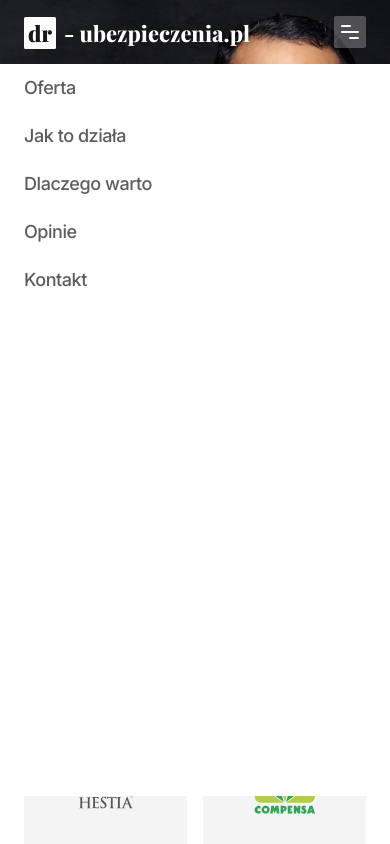
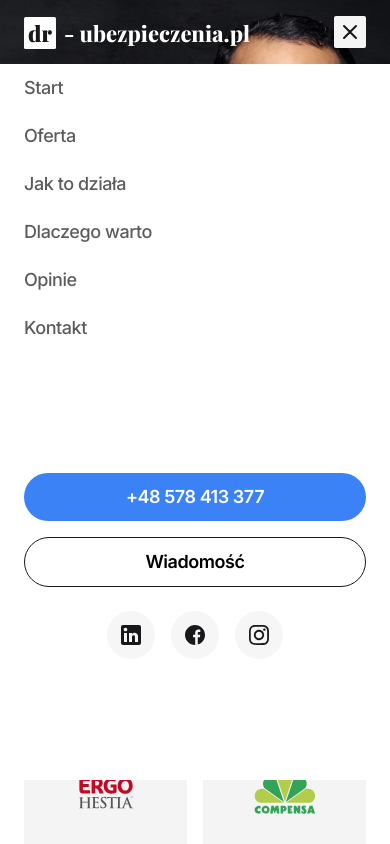
Before and after one commit to OrionFanWeb1701/dr-ubezpieczenia-project, a website: page index.html in a window 390 px wide. Both pictures are taken after a click on the element 350 px from the left and 33 px from the top of the page. Shown: the top 844 px of the page. Drawn offline with nearby package versions, Linux system fonts and the light colour scheme; files whose address does not match are found by name.

Commit message:
add navigation

```diff
--- a/dev/js/components/menu.js
+++ b/dev/js/components/menu.js
@@ -1,21 +1,37 @@
 const navigation = () => {
 	const header = document.querySelector('.header');
 	const burgerIcon = document.querySelector('.header__burger-box');
-	const menuList = document.querySelector('.header__menu');
+	const menuList = document.querySelector('.header__content');
 	const menuItems = document.querySelectorAll('.menu-item');
+	const btnMenu = document.querySelector('.btn-menu');
+	const stickyPhone = document.querySelector('.sticky-phone');
 
-	burgerIcon.addEventListener('click', () => {
+	const changeStyleMenu = () => {
 		menuList.classList.toggle('active-menu');
-	});
 
-	menuItems.forEach((item) => {
-		item.addEventListener('click', () => {
-			menuList.classList.toggle('active-menu');
+		if (burgerIcon.firstElementChild.getAttribute('src') === './dev/img/burger-menu.svg') {
+			burgerIcon.firstElementChild.setAttribute('src', './dev/img/close.svg');
+			stickyPhone.style.display = 'none';
+		} else if (burgerIcon.firstElementChild.getAttribute('src') === './dev/img/close.svg') {
+			burgerIcon.firstElementChild.setAttribute('src', './dev/img/burger-menu.svg');
+			stickyPhone.style.display = 'block';
+		}
+	};
+
+	if (screen.width < 1366) {
+		burgerIcon.addEventListener('click', changeStyleMenu);
+		menuItems.forEach((item) => {
+			item.addEventListener('click', changeStyleMenu);
 		});
-	});
+		btnMenu.addEventListener('click', changeStyleMenu);
+	} else if (screen.width >= 1366) {
+		burgerIcon.removeEventListener;
+		menuItems.removeEventListener;
+		btnMenu.removeEventListener;
+	}
 
 	window.addEventListener('scroll', () => {
-		if (window.scrollY >= 80) {
+		if (window.scrollY >= 48) {
 			header.classList.add('header--sticky');
 		} else {
 			header.classList.remove('header--sticky');
--- a/dev/sass/components/_navigation.scss
+++ b/dev/sass/components/_navigation.scss
@@ -3,7 +3,7 @@
 /* Navigation */
 
 .header {
-	position: absolute;
+	position: fixed;
 	padding: 16px 0;
 	width: 100%;
 	height: 64px;
@@ -11,21 +11,18 @@
 	z-index: 100;
 
 	@include desktop {
-		padding-top: 8px;
+		padding: 28px 0;
 		height: 104px;
 	}
 
 	&--sticky {
-		position: fixed;
 		background-color: var(--color-dark);
 	}
 
-	&__nav {
-		.container {
-			display: flex;
-			justify-content: space-between;
-			align-items: center;
-		}
+	&__panel {
+		display: flex;
+		justify-content: space-between;
+		align-items: center;
 	}
 
 	&__logo {
@@ -42,31 +39,83 @@
 		}
 	}
 
-	&__menu {
+	&__burger-box {
+		transition: filter 0.3s;
+		cursor: pointer;
+
+		&:hover {
+			filter: invert(30%);
+		}
+
+		@include desktop {
+			display: none;
+		}
+	}
+
+	&__content {
 		display: none;
-		flex-direction: column;
-		justify-content: flex-start;
-		align-items: flex-start;
 		position: absolute;
 		top: 48px;
-		right: 0;
+		left: 0;
 		padding: 0 24px;
 		width: 100%;
-		height: calc(100vh - (48px + 64px));
+		height: calc(100vh - 128px);
 		background-color: var(--color-white);
 
 		@include desktop {
 			display: flex;
+			justify-content: flex-end;
+			align-items: center;
+			top: 0;
+			left: auto;
+			right: 64px;
+			padding: 0;
+			height: 40px;
+			width: 580px;
+			background-color: transparent;
+		}
+	}
+
+	&__menu {
+		display: flex;
+		flex-direction: column;
+		justify-content: flex-start;
+		align-items: flex-start;
+		width: 100%;
+
+		@include desktop {
 			flex-direction: row;
 			justify-content: space-between;
 			align-items: center;
-			position: static;
-			padding: 0;
-			width: 580px;
-			height: 88px;
-			background-color: transparent;
-			border-top-left-radius: none;
-			box-shadow: none;
+		}
+
+		.menu-item {
+			position: relative;
+			padding: 12px 0;
+			font-weight: 500;
+			font-size: 18px;
+			line-height: 24px;
+			letter-spacing: -0.025em;
+			color: var(--color-dark);
+			opacity: 0.7;
+			transition: color 0.3s;
+
+			@include desktop {
+				opacity: 1;
+				color: var(--color-heading-text);
+			}
+
+			&:hover {
+				@include desktop {
+					color: var(--color-white);
+				}
+			}
+
+			&:nth-child(1) {
+				@include desktop {
+					display: none;
+				}
+			}
 		}
 
 		.button {
@@ -95,22 +144,34 @@
 		}
 	}
 
-	&__burger-box {
-		transition: filter 0.3s;
-		cursor: pointer;
-
-		&:hover {
-			filter: invert(30%);
-		}
+	&__info {
+		display: flex;
+		flex-direction: column;
+		justify-content: center;
+		height: calc(100vh - 416px);
 
 		@include desktop {
 			display: none;
+		}
+
+		.btn-box {
+			.button {
+				width: 100%;
+			}
+
+			.button:nth-child(1) {
+				margin-bottom: 16px;
+			}
+		}
+
+		.footer__social {
+			padding: 0;
 		}
 	}
 }
 
 .active-menu {
-	display: flex;
+	display: block;
 	animation: animationShowMenu 1s forwards;
 
 	@include desktop {
@@ -118,28 +179,149 @@
 	}
 }
 
-.menu-item {
-	padding: 12px 0;
-	font-weight: 500;
-	font-size: 18px;
-	line-height: 24px;
-	letter-spacing: -0.025em;
-	color: var(--color-dark);
-	opacity: 0.7;
-	transition: color 0.3s;
+// .header {
+// 	position: absolute;
+// 	padding: 16px 0;
+// 	width: 100%;
+// 	height: 64px;
+// 	background-color: transparent;
+// 	z-index: 100;
 
-	@include desktop {
-		padding: 0;
-		opacity: 1;
+// 	@include desktop {
+// 		padding-top: 8px;
+// 		height: 104px;
+// 	}
 
-		&:not(:last-child) {
-			color: var(--color-heading-text);
-		}
-	}
+// 	&--sticky {
+// 		position: fixed;
+// 		background-color: var(--color-dark);
+// 	}
 
-	&:hover:not(:last-child) {
-		@include desktop {
-			color: var(--color-white);
-		}
-	}
-}
+// 	&__nav {
+// 		.container {
+// 			display: flex;
+// 			justify-content: space-between;
+// 			align-items: center;
+// 		}
+// 	}
+
+// 	&__logo {
+// 		display: flex;
+// 		align-items: center;
+
+// 		.img {
+// 			padding-right: 8px;
+
+// 			@include desktop {
+// 				width: 40px;
+// 				height: 40px;
+// 			}
+// 		}
+// 	}
+
+// 	&__menu {
+// 		display: none;
+// 		flex-direction: column;
+// 		justify-content: flex-start;
+// 		align-items: flex-start;
+// 		position: absolute;
+// 		top: 48px;
+// 		right: 0;
+// 		padding: 0 24px;
+// 		width: 100%;
+// 		background-color: var(--color-white);
+
+// 		@include desktop {
+// 			display: flex;
+// 			flex-direction: row;
+// 			justify-content: space-between;
+// 			align-items: center;
+// 			position: static;
+// 			padding: 0;
+// 			width: 580px;
+// 			height: 88px;
+// 			background-color: transparent;
+// 			border-top-left-radius: none;
+// 			box-shadow: none;
+// 		}
+
+// 		.button {
+// 			padding: 12px 0;
+// 			font-weight: 500;
+// 			margin-bottom: 0;
+// 			text-align: left;
+
+// 			@include desktop {
+// 				margin: 0;
+// 				width: 113px;
+// 				font-weight: 600;
+// 				text-align: center;
+// 				color: var(--color-white);
+// 				background-color: var(--color-blue);
+// 				opacity: 1;
+// 			}
+
+// 			&:hover {
+// 				background-color: transparent;
+
+// 				@include desktop {
+// 					background-color: var(--color-blue-hover);
+// 				}
+// 			}
+// 		}
+// 	}
+
+// 	&__burger-box {
+// 		transition: filter 0.3s;
+// 		cursor: pointer;
+
+// 		&:hover {
+// 			filter: invert(30%);
+// 		}
+
+// 		@include desktop {
+// 			display: none;
+// 		}
+// 	}
+// }
+
+// .active-menu {
+// 	display: flex;
+// 	animation: animationShowMenu 1s forwards;
+
+// 	@include desktop {
+// 		animation: none;
+// 	}
+// }
+
+// .menu-item {
+// 	padding: 12px 0;
+// 	font-weight: 500;
+// 	font-size: 18px;
+// 	line-height: 24px;
+// 	letter-spacing: -0.025em;
+// 	color: var(--color-dark);
+// 	opacity: 0.7;
+// 	transition: color 0.3s;
+
+// 	&:nth-child(1) {
+// 		@include desktop {
+// 			display: none;
+// 		}
+// 	}
+
+// 	@include desktop {
+// 		padding: 0;
+// 		opacity: 1;
+
+// 		&:not(:last-child) {
+// 			color: var(--color-heading-text);
+// 		}
+// 	}
+
+// 	&:hover:not(:last-child) {
+// 		@include desktop {
+// 			color: var(--color-white);
+// 		}
+// 	}
+// }
--- a/index.html
+++ b/index.html
@@ -18,13 +18,25 @@
         <nav class="header__nav">
             <div class="container">
 
-                <a href="http://ubezpieczenia.pl" class="header__logo">
-                    <img class="img" src="./dev/img/logo-dr.svg" alt="Logo">
-                    <p class="heading heading--logo color-text-white">- ubezpieczenia.pl</p>
-                </a>
+                <div class="header__panel">
+
+                    <a href="http://ubezpieczenia.pl" class="header__logo">
+                        <img class="img" src="./dev/img/logo-dr.svg" alt="Logo">
+                        <p class="heading heading--logo color-text-white">- ubezpieczenia.pl</p>
+                    </a>
+
+                    <div class="header__burger-box">
+                        <img src="./dev/img/burger-menu.svg" alt="burger-menu">
+                    </div>
+
+                </div>
 
                 <div class="header__content">
+
                     <ul id="main-menu" class="header__menu">
+                        <li id="menu-item-7"
+                            class="menu-item menu-item-type-custom menu-item-object-custom menu-item-7"><a
+                                href="#start">Start</a></li>
                         <li id="menu-item-8"
                             class="menu-item menu-item-type-custom menu-item-object-custom menu-item-8"><a
                                 href="#oferta">Oferta</a></li>
@@ -44,27 +56,29 @@
                             <a href="#kontakt">Kontakt</a>
                         </li>
                     </ul>
-                </div>
 
-                <!-- <ul id="main-menu" class="header__menu">
-                    <li id="menu-item-8" class="menu-item menu-item-type-custom menu-item-object-custom menu-item-8"><a
-                            href="#oferta">Oferta</a></li>
-                    <li id="menu-item-9" class="menu-item menu-item-type-custom menu-item-object-custom menu-item-9"><a
-                            href="#jak-to-dziala">Jak to działa</a></li>
-                    <li id="menu-item-10" class="menu-item menu-item-type-custom menu-item-object-custom menu-item-10">
-                        <a href="#dlaczego-warto">Dlaczego warto</a>
-                    </li>
-                    <li id="menu-item-11" class="menu-item menu-item-type-custom menu-item-object-custom menu-item-11">
-                        <a href="#opinie">Opinie</a>
-                    </li>
-                    <li id="menu-item-12"
-                        class="button menu-item menu-item-type-custom menu-item-object-custom menu-item-12">
-                        <a href="#kontakt">Kontakt</a>
-                    </li>
-                </ul> -->
+                    <div class="header__info">
 
-                <div class="header__burger-box">
-                    <img src="./dev/img/burger-menu.svg" alt="burger-menu">
+                        <div class="btn-box">
+                            <a href="tel:+48578413377" class="button button--blue color-text-white">+48 578 413 377</a>
+                            <a href="#kontakt"
+                                class="button button--white button--border-dark button--message btn-menu">Wiadomość</a>
+                        </div>
+
+                        <div class="footer__social">
+                            <div class="footer__element">
+                                <img class="img footer__img" src="./dev/img/linkedin-logo.svg" alt="linkedin logo">
+                            </div>
+                            <div class="footer__element">
+                                <img class="img footer__img" src="./dev/img/facebook-logo.svg" alt="facebook logo">
+                            </div>
+                            <div class="footer__element">
+                                <img class="img footer__img" src="./dev/img/instagram-logo.svg" alt="instagram logo">
+                            </div>
+                        </div>
+
+                    </div>
+
                 </div>
 
             </div>
@@ -73,7 +87,7 @@
 
     <!-- Section of heading -->
 
-    <section class="section-heading">
+    <section class="section-heading" id="start">
         <div class="container">
             <div class="section-heading__box">
                 <h2 class="small-heading color-text-yellow">agent ubezpieczeniowy</h2>
```
Also changed, not shown: dev/img/close.svg (added), prod/css/index.min.css, 1 other file.
